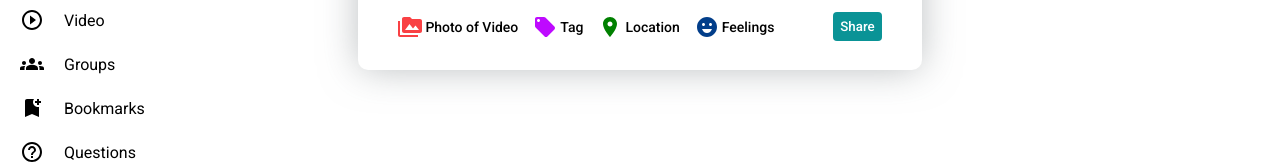
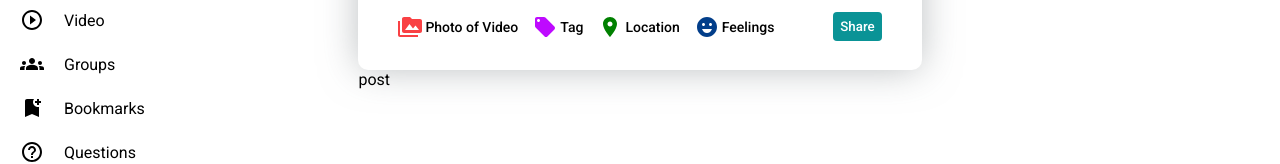
Before and after one commit to SAHEBDHARA/react-social-medial-app, a React (Create React App) app: page / in a window 1280 px wide. Shown: the part 150-314 px from the top of the page. Built offline with nearby package versions, Linux system fonts and the light colour scheme.

Commit message:
creating post file

```diff
--- a/src/components/feed/feed.jsx
+++ b/src/components/feed/feed.jsx
@@ -1,4 +1,5 @@
 import Share from"../share/share"
+import Post from "../post/post"
 import "./feed.css"
 
 export default function Feed() {
@@ -6,6 +7,7 @@ export default function Feed() {
     <div className="feed">
         <div className="feedWraper">
         <Share/>
+        <Post/>
         </div>
         </div>
   )
--- /dev/null
+++ b/src/components/post/post.jsx
@@ -0,0 +1,7 @@
+import "./post.css"
+
+export default function post() {
+  return (
+    <div>post</div>
+  )
+}
```
Also changed, not shown: src/components/post/post.css (added).
